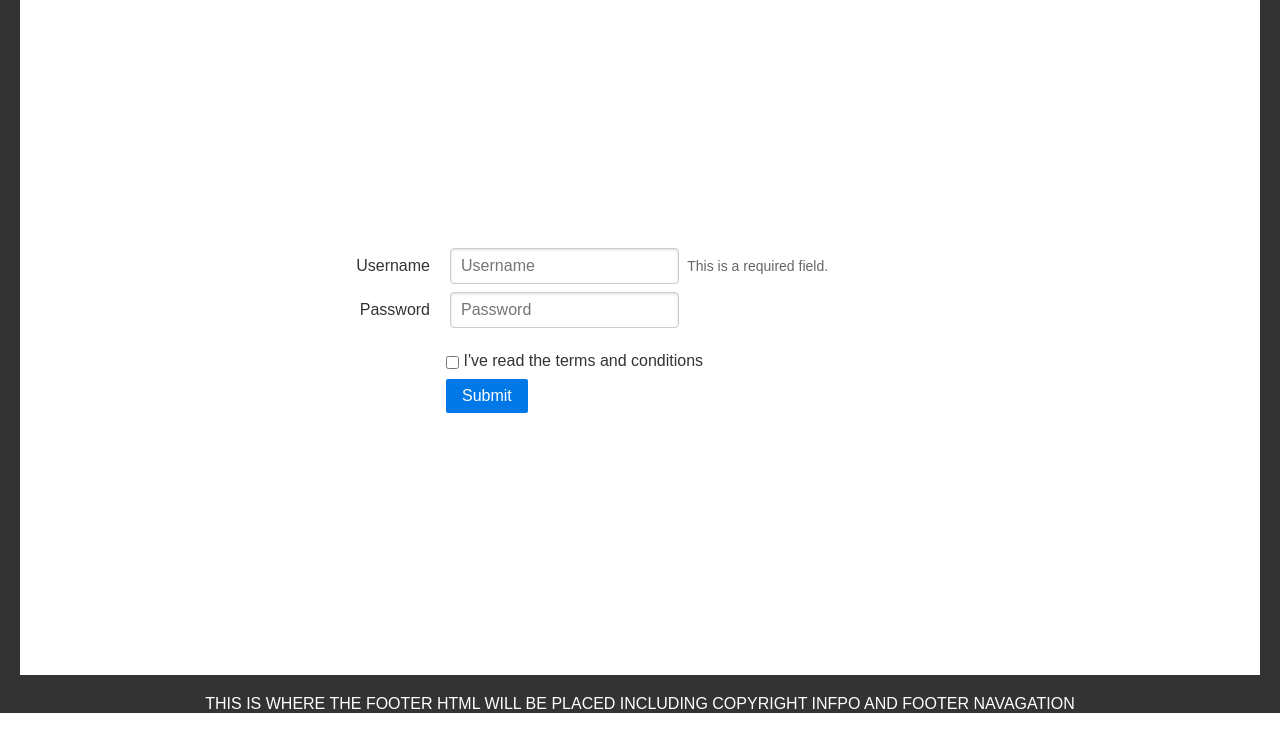
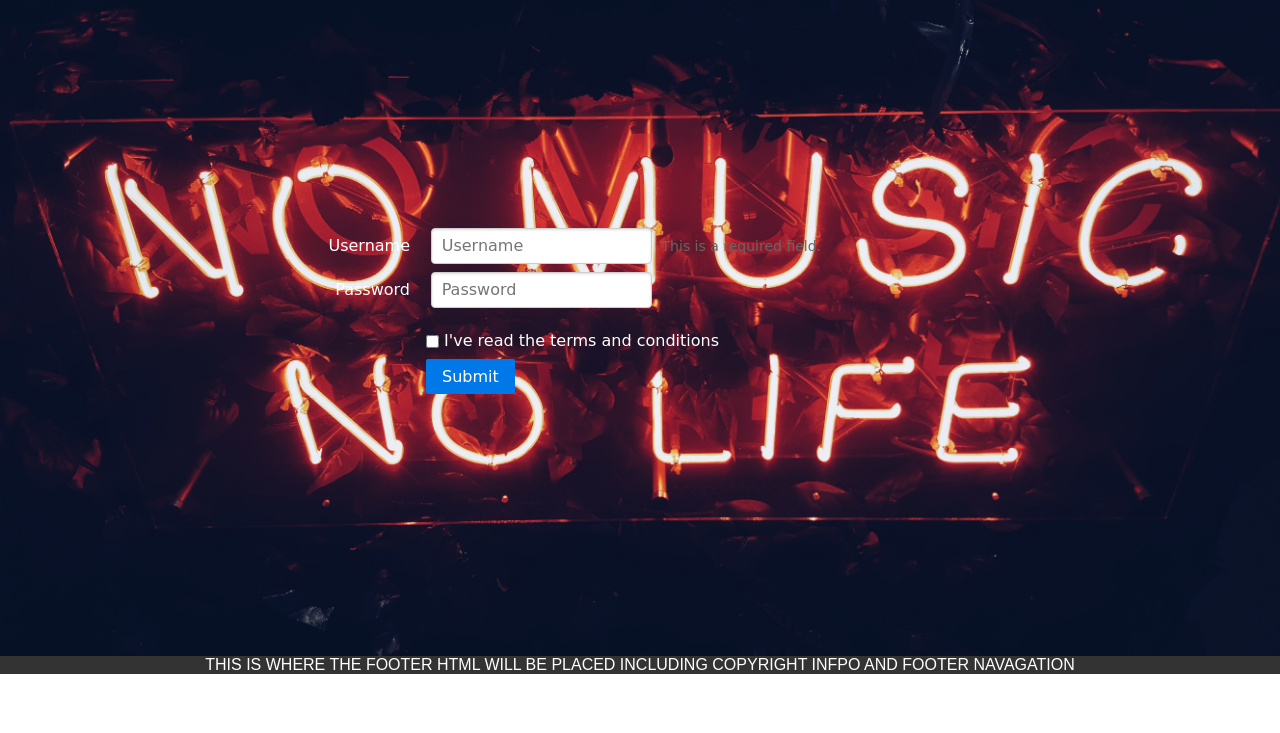
Before and after one commit to nickkdb/Group5-Proj2, a website: page public/login.html in a window 1280 px wide. Shown: the part 108-841 px from the top of the page. After the commit the page ends 802 px from the top, so only its background shows below. Drawn offline with nearby package versions, Linux system fonts and the light colour scheme.

Commit message:
adding new stuff again

```diff
--- a/public/css/styles.css
+++ b/public/css/styles.css
@@ -107,8 +107,12 @@ h1 {
 }
 .pure-form {
     background-color: #fff;
-    color: #333;
+    color: #fff;
     border: 100px;
     padding: 250px;
-    margin: 20px;
+    background-image: url("../images/Loginbackground.jpg");
+    background-position: center;
+    background-repeat: no-repeat;
+    background-size: cover;
+    font-family: 'Audiowide', cursive;
 }
```
Also changed, not shown: public/images/Loginbackground.jpg (added).
